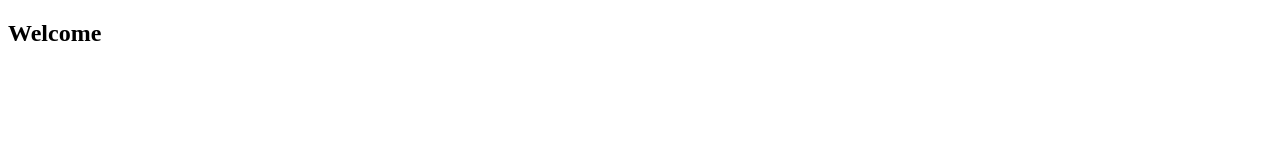
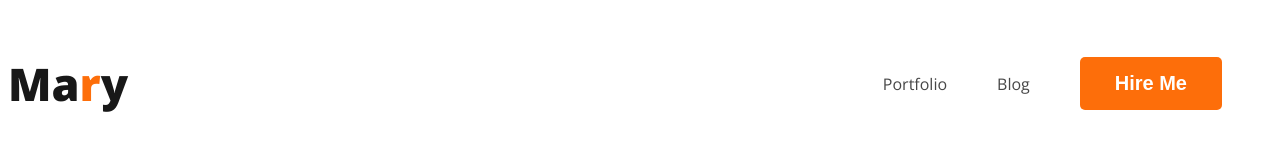
Before and after one commit to saikat66/my-portfolio, a plain HTML site: page index.html in a window 1280 px wide. Drawn offline with nearby package versions, Linux system fonts and the light colour scheme.

Commit message:
nav added

```diff
--- a/index.html
+++ b/index.html
@@ -4,8 +4,30 @@
     <meta charset="UTF-8">
     <meta name="viewport" content="width=device-width, initial-scale=1.0">
     <title>My Portfolio Website</title>
+
+    <link rel="preconnect" href="https://fonts.googleapis.com">
+<link rel="preconnect" href="https://fonts.gstatic.com" crossorigin>
+<link href="https://fonts.googleapis.com/css2?family=Open+Sans:wght@400;600;700;800&display=swap" rel="stylesheet">
+    <link rel="stylesheet" href="styles/portfolio.css">
 </head>
 <body>
-    <h2>Welcome</h2>
+    <header>
+        <nav>
+            <h3 class="nav-title">Ma<span class="text-primary">r</span>y</h3>
+            <ul>
+                <li><a href="">Portfolio</a></li>
+                <li><a href="">Blog</a></li>
+                <li><button class="btn-primary">Hire Me</button></li>
+            </ul>
+        </nav>
+    </header>
+
+    <main>
+
+    </main>
+
+    <footer>
+
+    </footer>
 </body>
 </html>
--- /dev/null
+++ b/styles/portfolio.css
@@ -0,0 +1,47 @@
+/* Common Styles */
+body {
+    font-family: 'Open Sans', sans-serif;
+}
+
+.text-primary {
+    color: #FD6E0A;
+    ;
+}
+
+.btn-primary {
+    border-radius: 5px;
+    background: #FD6E0A;
+    border: 0;
+    color: #ffffff;
+    font-size: 20px;
+    font-weight: 700;
+    padding: 15px 35px;
+}
+
+/* nav related styles */
+nav {
+    display: flex;
+    justify-content: space-between;
+}
+
+.nav-title {
+    color: #181818;
+    font-size: 45px;
+    font-weight: 800;
+}
+
+nav>ul {
+    display: flex;
+    align-items: center;
+}
+
+nav li {
+    list-style: none;
+    margin-right: 50px;
+    align-items: center;
+}
+
+nav a {
+    text-decoration: none;
+    color: #474747;
+}
```
